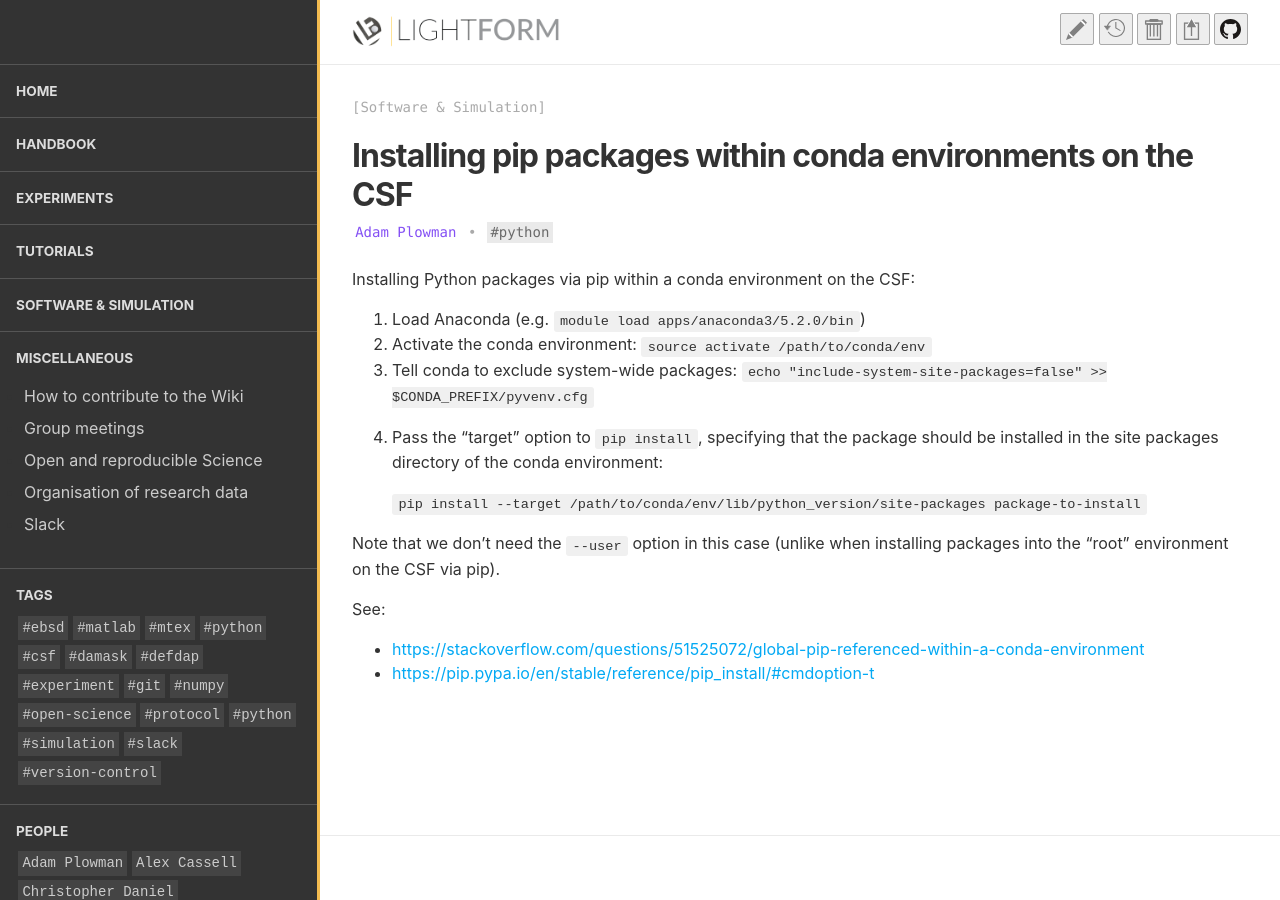
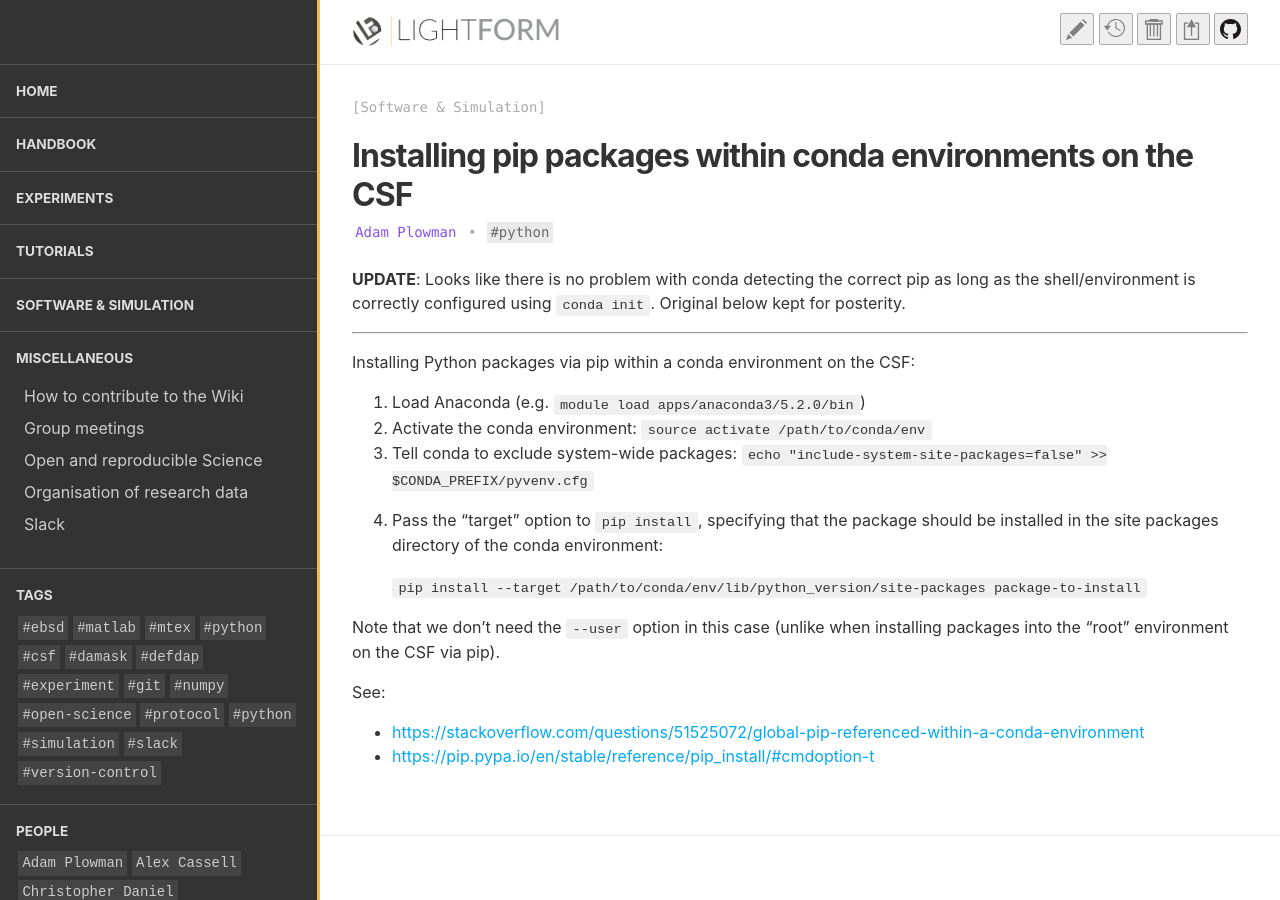
Before and after one commit to LightForm-group/wiki, a Jekyll site: the page built from collections/_software_and_simulation/pip_and_conda_on_CSF.md, in a window 1280 px wide. Built offline with Jekyll 4.4.1, drawn with Linux system fonts in a browser that asks for light colours; nearby versions of some CDN libraries.

Commit message:
Update pip_and_conda_on_CSF.md

```diff
--- a/collections/_software_and_simulation/pip_and_conda_on_CSF.md
+++ b/collections/_software_and_simulation/pip_and_conda_on_CSF.md
@@ -4,6 +4,10 @@ author: Adam Plowman
 tags:
   - python
 published: true
+---
+
+**UPDATE**: Looks like there is no problem with conda detecting the correct pip as long as the shell/environment is correctly configured using `conda init`. Original below kept for posterity.
+
 ---
 
 Installing Python packages via pip within a conda environment on the CSF:
```
